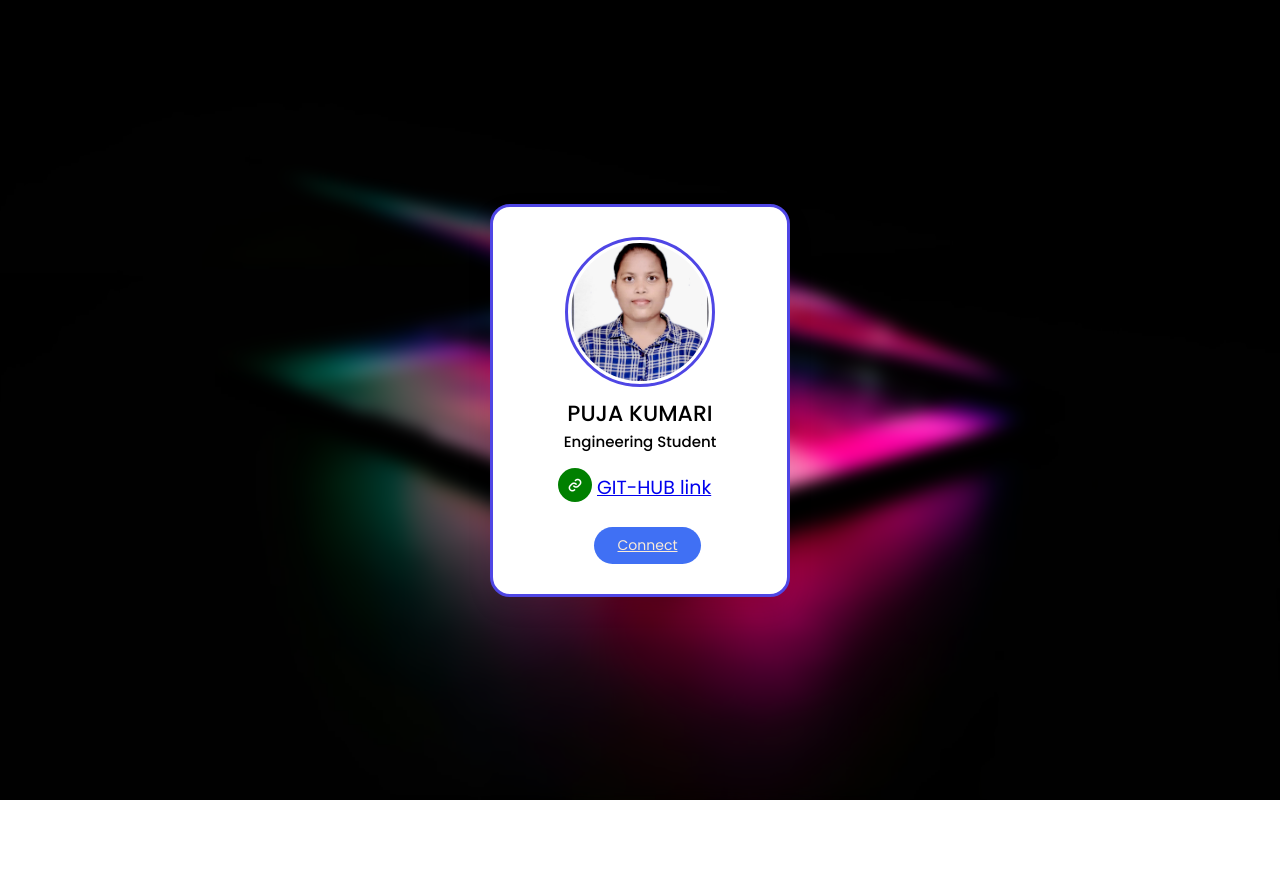
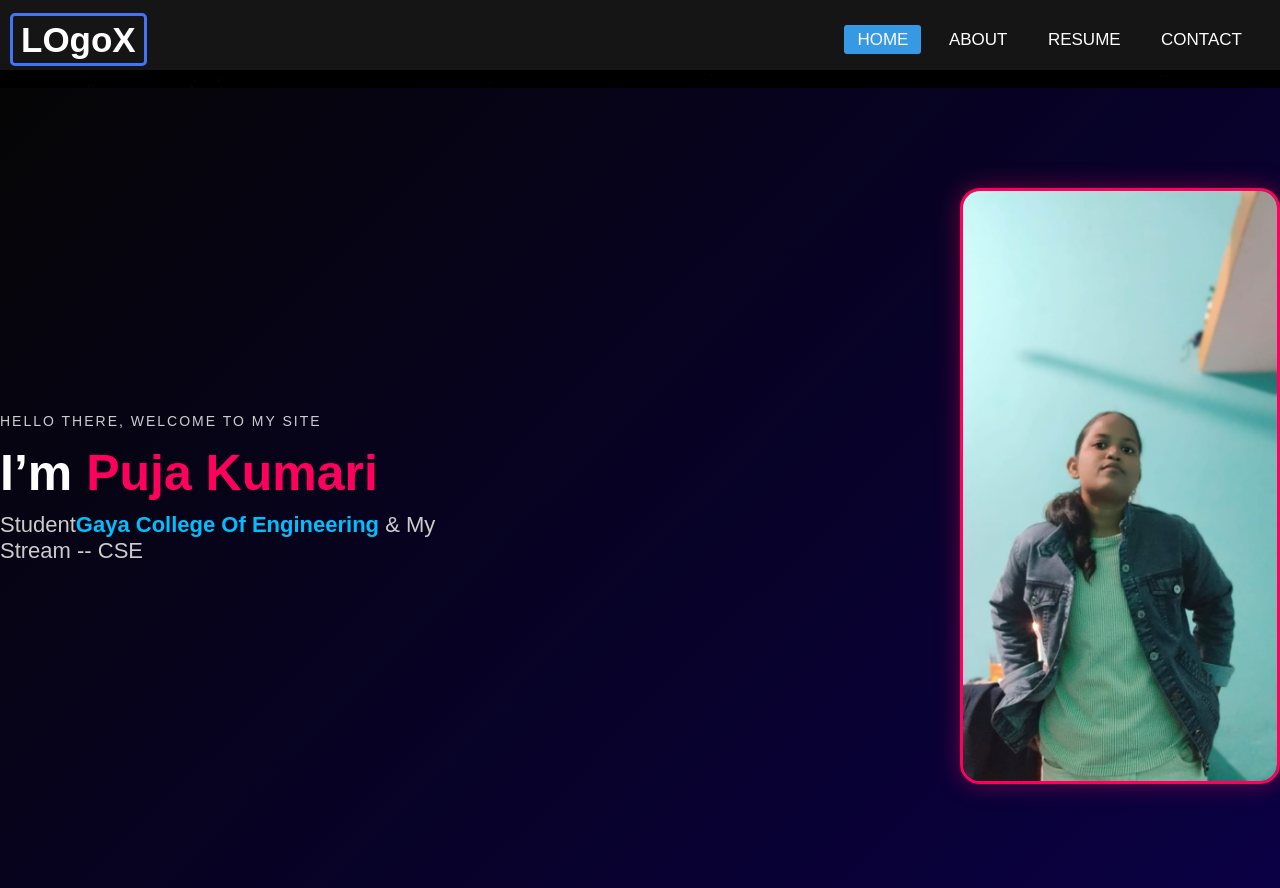
Before and after one commit to Puja-Coding-Project/PROJECT-HTML-CSS, a plain HTML site: page index.html in a window 1280 px wide. Before the commit the page ends 800 px from the top, so only its background shows below. Drawn offline with nearby package versions, Linux system fonts and the light colour scheme; a web font is replaced by a local one.

Commit message:
Add files via upload

```diff
--- a/index.html
+++ b/index.html
@@ -3,36 +3,48 @@
 <head>
     <meta charset="UTF-8">
     <meta name="viewport" content="width=device-width, initial-scale=1.0">
-    <title> PROFILE CARD </title>
-   <link rel="stylesheet" href="style.css">
-   <!-- boxicon Css -->
-  <link href='https://unpkg.com/boxicons@2.1.4/css/boxicons.min.css' rel='stylesheet'>
+    <title>NAV-BAr</title>
+   <link rel="stylesheet" href="navbar.css">
+   <script src="https://kit.fontawesome.com/a076d05399.js"></script>
+
 </head>
 
+
 <body>
-    <div class="profile-card">
-        <div class="image">
-            <img src="image.jpg.jpeg" alt="image" class="profile-image">
-        </div>
+    <nav>
 
-        <div class="text-data">
-        <spna class="name">PUJA KUMARI</spna>
-        <span class="profile">Engineering Student</span>
+
+        <a class="homelink" href="index.html"><h3 class="logo">LOgoX</h3></a>
+        <span class="menubtn">&#9776</span>
+        <span class="closebtn">&#10062</span>
+
+        <ul>
+            <li><a class="active" href="#">Home</a></li>
+            <li><a href="#">About</a></li>
+            <li><a href="Puja Kumari Resume.pdf">RESUME</a></li>
+            <li><a href="Contact.html">Contact</a></li>
+        </ul>
+    </nav>
+
+
+    /
+
+        /*........ Hero section> ////*/
+
+    <section class="hero">
+    <div class="hero-content">
+      <p class="intro">HELLO THERE, WELCOME TO MY SITE</p>
+      <h1>I’m <span>Puja Kumari</span></h1>
+      <h2>Student<span>Gaya College Of Engineering </span> &  My Stream -- CSE</h2>
+
     </div>
 
-    <div class="media-button">
-        <a href="#" class="link">
-           <i class="bx  bx-link"  style='color:white'></i>
-            </a>
-            <a href="https://www.youtube.com/playlist?list=PLPppPPmk0i3hZCNmbVtcP1hlwDKOdUFX9" class="text">GIT-HUB link</a>
+    <div class="hero-image">
+      <img src="WhatsApp Image 2025-12-17 at 10.00.39 AM.jpeg" alt="PUJa KUMARI">
+
+  </section>
     </div>
 
-    <div class="button">
-       <a href="https://www.linkedin.com/in/puja-kumari-7a27bb2a5?utm_source=share&utm_campaign=share_via&utm_content=profile&utm_medium=android_app" class="button">Connect</a>
-    </div>
-
-    </div>
-    </div>
 
 
 </body>
--- /dev/null
+++ b/navbar.css
@@ -0,0 +1,175 @@
+*
+{
+    padding:0;
+    margin: 0;
+    text-decoration: none;
+    list-style: none;
+    box-sizing: border-box;
+}
+
+body
+{
+    font-family: sans-serif,'Lucida Sans', 'Lucida Sans Regular', 'Lucida Grande', 'Lucida Sans Unicode', Geneva, Verdana, sans-serif;
+    background-color: rgba(41, 210, 210, 0.6);
+    background-image: url(alexandar-todov-BEiOIJSOt9E-unsplash.jpg);
+
+
+}
+
+nav
+{
+    background: rgba(23, 22, 22, 0.997);
+    height: 70px;
+    width: 100%;
+
+
+
+}
+
+.logo
+{
+    color: white;
+    font-size: 35px;
+    line-height: 80px;
+    padding: 4px 8px ;
+    font-weight: bold;
+    border: solid 3px rgb(70, 114, 248);
+    display: inline;
+    margin-left: 10px;
+    border-radius: 5px;
+
+}
+
+nav ul
+{
+    float: right;
+    margin-right: 20px;
+
+}
+
+nav ul li{
+    display: inline-block;
+    line-height: 80px;
+    margin: 0px 5px;
+}
+nav ul li a{
+    color: white;
+    font-size: 17px;
+    text-transform: uppercase;
+    padding: 5px 13px;
+    border-radius: 3px;
+}
+
+a.active,a:hover
+{
+ background: #3699e4;
+ transition: .5s;
+
+}
+
+.closebtn,.menubtn
+{
+    font-size: 30px;
+    margin: 0px 20px;
+    display:none;
+    float: right;
+    margin-top: 10px;
+    border: solid 3px white;
+    border-radius: 7px;
+    color: azure;
+
+}
+/*... Background Image ...*/
+
+.main-image
+{
+    width: 100%;
+    height: 90vh;
+    overflow: hidden;
+}
+
+.main-image img{
+    width: 100%;
+    height: 100%;
+    object-fit: cover;
+    filter: blur(8px);
+}
+
+
+
+.hero {
+  display: flex;
+  align-items: center;
+  justify-content: space-between;
+
+  min-height: 100vh;
+   background: linear-gradient(135deg, #050505, #0a0044);
+  color: white;
+
+}
+
+.hero-content {
+  max-width: 40%;
+
+  border-radius: 7px;
+  display: block;
+}
+
+.hero-content .intro {
+  letter-spacing: 2px;
+  font-size: 14px;
+  opacity: 0.8;
+}
+
+.hero-content h1 {
+  font-size: 50px;
+  margin: 15px 0 10px;
+}
+
+.hero-content h1 span {
+  color: #ff005c;
+}
+
+.hero-content h2 {
+  font-size: 22px;
+  font-weight: 400;
+  color: #ccc;
+}
+
+.hero-content h2 span {
+  color: #00bfff;
+  font-weight: 600;
+}
+
+
+
+
+/* Hero Image */
+.hero-image img {
+  width: 320px;
+  height: auto;
+  border-radius: 20px;
+  border: 3px solid #ff005c;
+  box-shadow: 0 0 25px rgba(255, 0, 92, 0.4);
+  margin-left: 20px;
+}
+
+
+
+
+
+
+
+/*.......Media Query....*/
+@media(max-width: 700px)
+{
+    ul
+    {
+        display: none;
+    }
+    .menubtn
+    {
+        display: block;
+
+    }
+}
```
Also changed, not shown: Contact.html (added, +39 -0 lines), WhatsApp Image 2025-12-17 at 10.00.39 AM.jpeg (added), alexandar-todov-BEiOIJSOt9E-unsplash.jpg (added), images (1).jfif (added), 5 other files.
